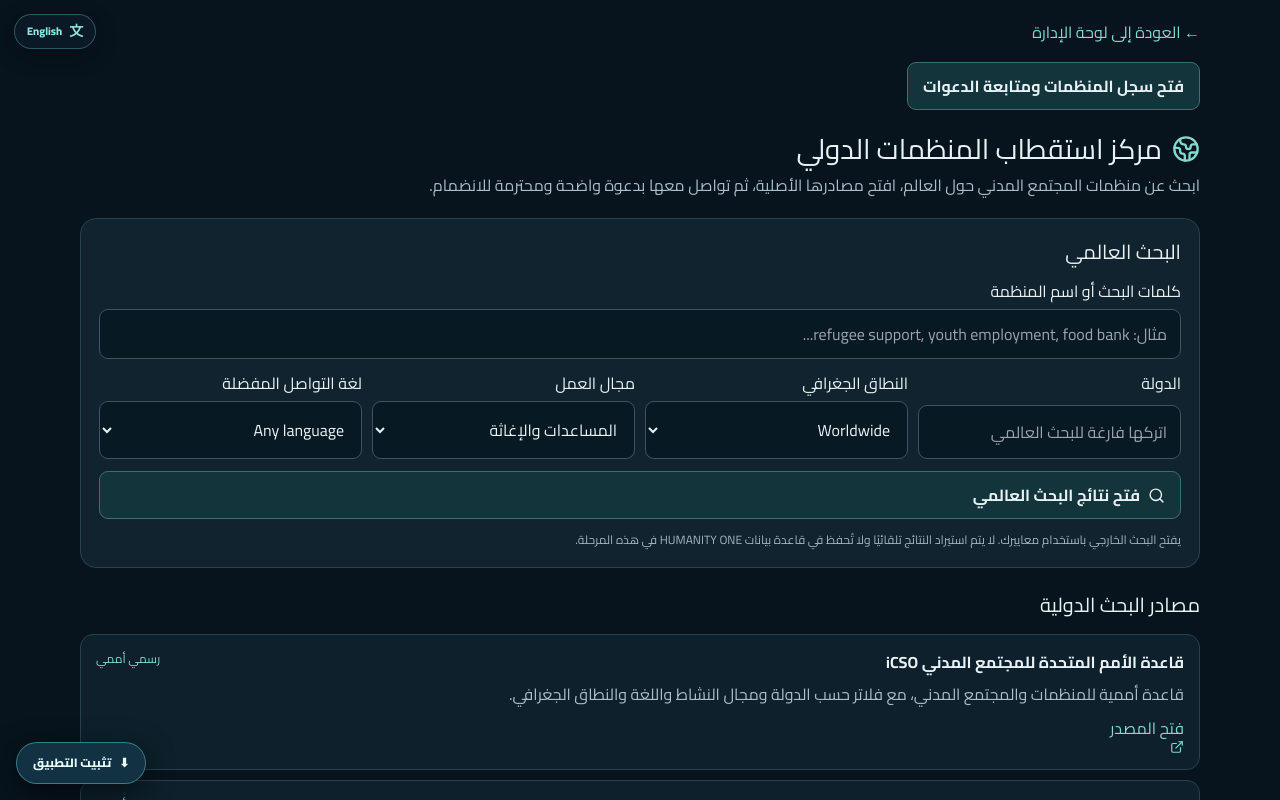
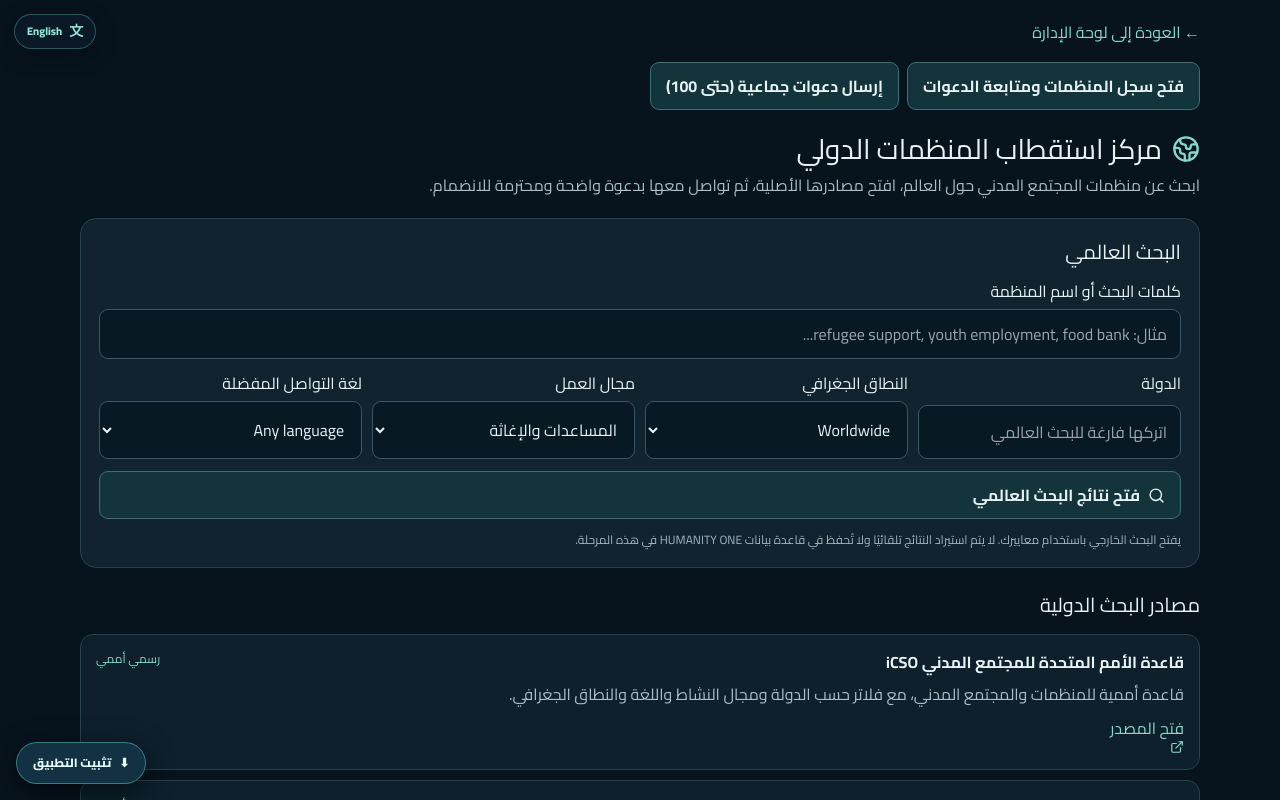
Before and after one commit to o6384051-cpu/humanity-one, a Next.js app: page /admin/global-organizations in a window 1280 px wide. Shown: the top 800 px of the page. Built offline with nearby package versions, Linux system fonts and the light colour scheme.

Commit message:
Link bulk invitations from outreach center

```diff
--- a/src/app/admin/global-organizations/page.tsx
+++ b/src/app/admin/global-organizations/page.tsx
@@ -51,7 +51,7 @@ humanityone.contact@gmail.com
   return <main dir="rtl" style={{ minHeight: "100vh", background: "#07131d", color: "#e8f2f5", padding: 20, fontFamily: "Cairo,system-ui,sans-serif" }}>
     <div style={{ maxWidth: 1120, margin: "0 auto", display: "grid", gap: 18 }}>
       <Link href="/admin" style={{ color: "#83d9ce", textDecoration: "none" }}>← العودة إلى لوحة الإدارة</Link>
-      <Link href="/admin/global-organizations/tracking" style={{ ...action, width: "fit-content", textDecoration: "none" }}>فتح سجل المنظمات ومتابعة الدعوات</Link>
+      <div style={{ display: "flex", gap: 8, flexWrap: "wrap" }}><Link href="/admin/global-organizations/tracking" style={{ ...action, width: "fit-content", textDecoration: "none" }}>فتح سجل المنظمات ومتابعة الدعوات</Link><Link href="/admin/global-organizations/invitations" style={{ ...action, width: "fit-content", textDecoration: "none" }}>إرسال دعوات جماعية (حتى 100)</Link></div>
       <header>
         <div style={{ display: "flex", alignItems: "center", gap: 10 }}><Globe2 size={28} color="#83d9ce"/><h1 style={{ fontSize: 28, margin: 0 }}>مركز استقطاب المنظمات الدولي</h1></div>
         <p style={{ color: "#a9bec7", lineHeight: 1.9 }}>ابحث عن منظمات المجتمع المدني حول العالم، افتح مصادرها الأصلية، ثم تواصل معها بدعوة واضحة ومحترمة للانضمام.</p>
```
